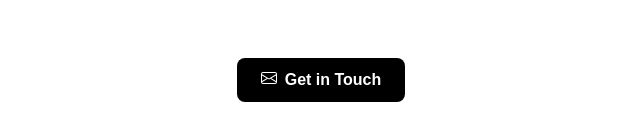
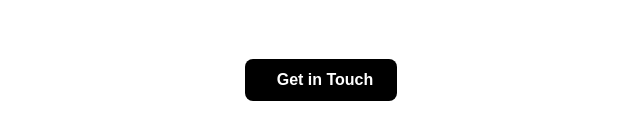
Before and after one commit to Ivansam-1996/notion-button, a plain HTML site: page index.html in a window 1280 px wide. Shown: the part 328-468 px from the top of the page, without its empty margins (319-959 px from the left). Drawn offline with Linux system fonts and the light colour scheme.

Commit message:
Remove SVG icon from contact link
Removed SVG icon from the 'Get in Touch' link.

```diff
--- a/index.html
+++ b/index.html
@@ -35,9 +35,7 @@
 </head>
 <body>
   <a href="mailto:youremail@example.com" target="_blank">
-    <span><svg xmlns="http://www.w3.org/2000/svg" width="16" height="16" fill="currentColor" class="bi bi-envelope" viewBox="0 0 16 16">
-  <path d="M0 4a2 2 0 0 1 2-2h12a2 2 0 0 1 2 2v8a2 2 0 0 1-2 2H2a2 2 0 0 1-2-2zm2-1a1 1 0 0 0-1 1v.217l7 4.2 7-4.2V4a1 1 0 0 0-1-1zm13 2.383-4.708 2.825L15 11.105zm-.034 6.876-5.64-3.471L8 9.583l-1.326-.795-5.64 3.47A1 1 0 0 0 2 13h12a1 1 0 0 0 .966-.741M1 11.105l4.708-2.897L1 5.383z"/>
-</svg></span> Get in Touch
+    <span></span> Get in Touch
   </a>
 </body>
 </html>
```
